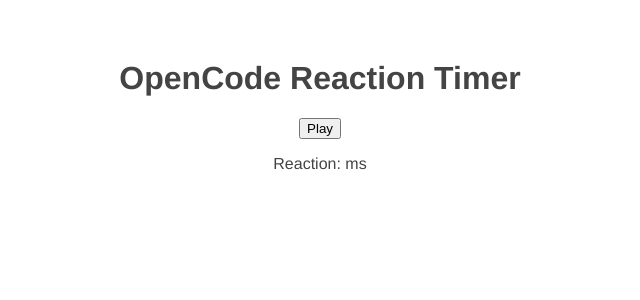
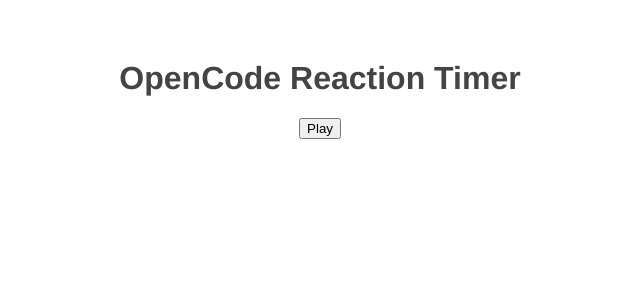
Before and after one commit to ho3inhashemi/ReactionTimer-Vue.js-, a Vue app: page / in a window 1280 px wide. Shown: the top 300 px of the page, without its empty margins (320-960 px from the left). Built offline with nearby package versions, Linux system fonts and the light colour scheme.

Commit message:
added conditional statement to the p html element to show the result only if showResult is true and the game is finished

```diff
--- a/src/App.vue
+++ b/src/App.vue
@@ -1,7 +1,7 @@
 <template>
 <h1>OpenCode Reaction Timer</h1>
 <button @click="start" :disabled="isPlaying">Play</button>
-<p>Reaction: {{score}} ms</p>
+<p v-if="showResult">Reaction: {{score}} ms</p>
 <Block v-if=isPlaying :delay="delay" @end="endGame"/>
 </template>
 
@@ -15,6 +15,7 @@
     return{
       delay: null,
       isPlaying: false,
+      showResult: false,
       score: null
     }
   },
@@ -26,6 +27,7 @@
     endGame(reactionTime){
       this.score = reactionTime
       this.isPlaying = false
+      this.showResult = true
     }
   }
 }
```
